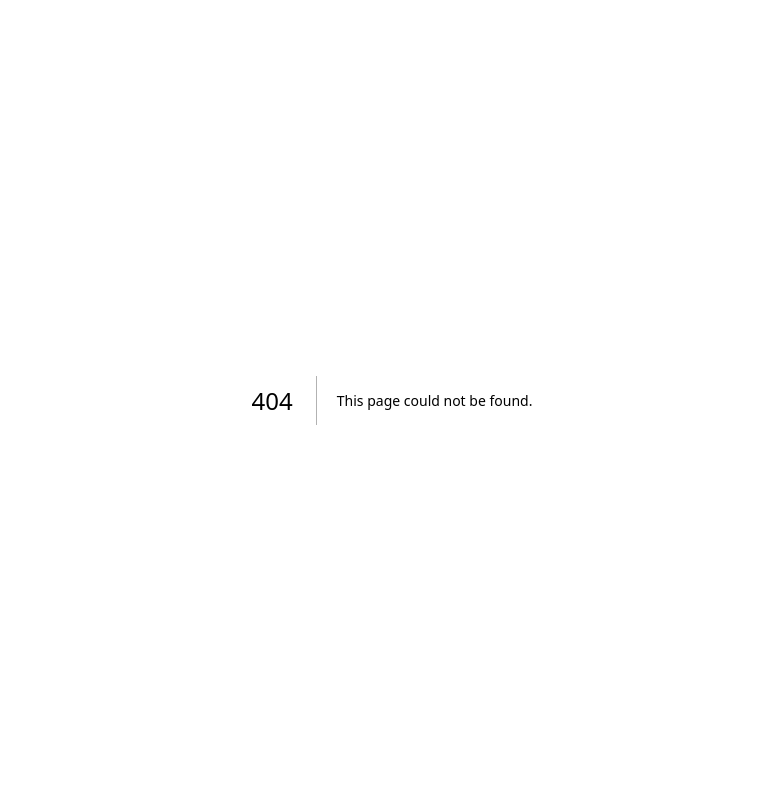
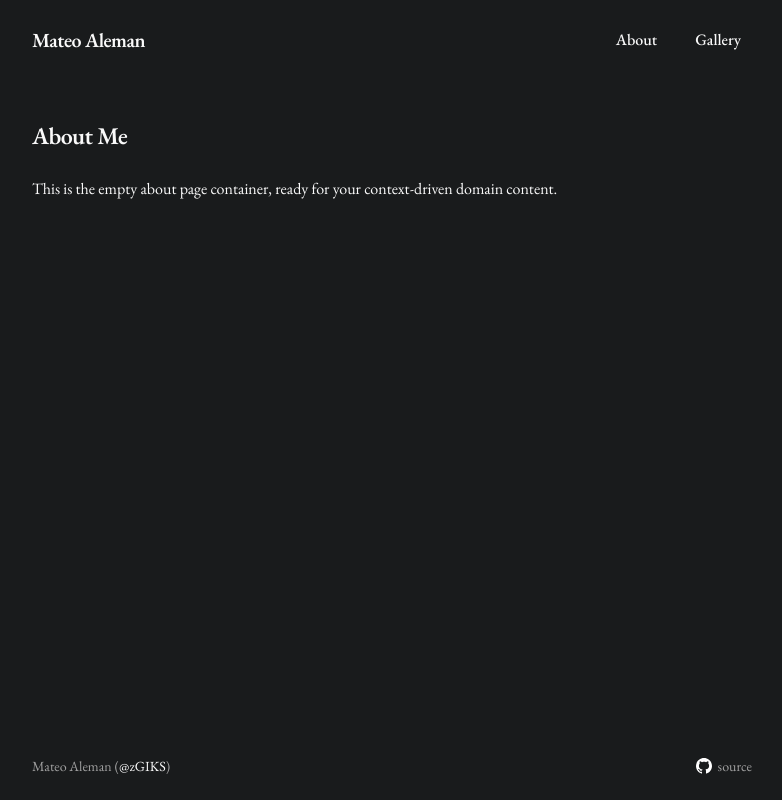
Before and after one commit to zGIKS/portfolio, a Next.js app: page /about in a window 1280 px wide. Before the commit this address had no page. Shown: the whole page, without its empty margins (248-1030 px from the left). Built offline with nearby package versions, Linux system fonts and the light colour scheme.

Commit message:
feat: add AboutPage and GalleryPage components with initial content structure

```diff
--- /dev/null
+++ b/src/app/about/page.tsx
@@ -0,0 +1,25 @@
+import React from "react";
+import { Workspace } from "@/contexts/blog/interfaces/components/workspace";
+import { Header } from "@/contexts/shared/interfaces/components/header";
+import { Footer } from "@/contexts/shared/interfaces/components/footer";
+
+export default function AboutPage() {
+  return (
+    <Workspace>
+      <Header />
+      <main className="flex-1 flex flex-col justify-start p-6">
+        <article className="flex flex-col gap-6 py-4">
+          <h1 className="text-2xl font-semibold tracking-tight text-foreground">
+            About Me
+          </h1>
+          <div className="text-base text-foreground leading-relaxed font-light flex flex-col gap-4">
+            <p>
+              This is the empty about page container, ready for your context-driven domain content.
+            </p>
+          </div>
+        </article>
+      </main>
+      <Footer />
+    </Workspace>
+  );
+}
--- /dev/null
+++ b/src/app/gallery/page.tsx
@@ -0,0 +1,25 @@
+import React from "react";
+import { Workspace } from "@/contexts/blog/interfaces/components/workspace";
+import { Header } from "@/contexts/shared/interfaces/components/header";
+import { Footer } from "@/contexts/shared/interfaces/components/footer";
+
+export default function GalleryPage() {
+  return (
+    <Workspace>
+      <Header />
+      <main className="flex-1 flex flex-col justify-start p-6">
+        <article className="flex flex-col gap-6 py-4">
+          <h1 className="text-2xl font-semibold tracking-tight text-foreground">
+            Gallery
+          </h1>
+          <div className="text-base text-foreground leading-relaxed font-light flex flex-col gap-4">
+            <p>
+              This is the empty gallery page container, ready to showcase your visual context.
+            </p>
+          </div>
+        </article>
+      </main>
+      <Footer />
+    </Workspace>
+  );
+}
--- a/src/contexts/shared/interfaces/components/header.tsx
+++ b/src/contexts/shared/interfaces/components/header.tsx
@@ -1,18 +1,23 @@
+import Link from "next/link";
 import { Button } from "@/contexts/shared/interfaces/components/ui/button";
 
 export function Header() {
   return (
     <header className="w-full flex items-center justify-between p-6">
-      <span className="text-xl font-semibold tracking-tight text-foreground">
+      <Link href="/" className="text-xl font-semibold tracking-tight text-foreground hover:opacity-80 transition-opacity">
         Mateo Aleman
-      </span>
+      </Link>
       <div className="flex items-center gap-4">
+        <Link href="/about">
           <Button variant="ghost" className="text-foreground hover:text-foreground text-base">
             About
           </Button>
+        </Link>
+        <Link href="/gallery">
           <Button variant="ghost" className="text-foreground hover:text-foreground text-base">
             Gallery
           </Button>
+        </Link>
       </div>
     </header>
   );
```
Lines whose indentation alone changed are shown as unchanged.
